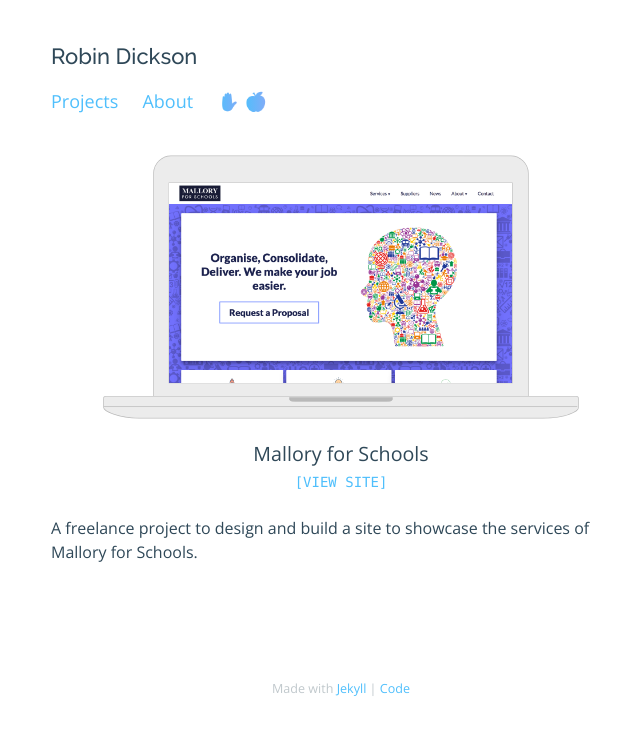
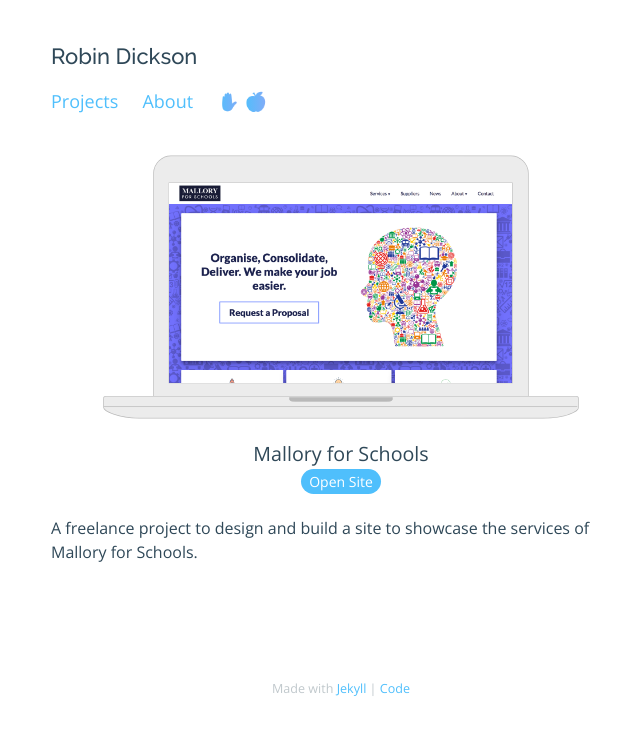
Before and after one commit to rbndickson/rbndickson.github.io, a Jekyll site: the page built from _projects/06-mallory-for-schools.markdown, in a window 1280 px wide. Shown: the top 735 px of the page, without its empty margins (299-939 px from the left). Built offline with Jekyll 4.4.1, drawn with Linux system fonts in a browser that asks for light colours; nearby versions of some CDN libraries.

Commit message:
feat: Redesign project link buttons

```diff
--- a/_layouts/project.html
+++ b/_layouts/project.html
@@ -15,10 +15,10 @@
       <h2>{{ page.title }}</h2>
       <ul class="site-links">
         {% if page.demo %}
-          <li><a href="{{ page.demo }}">[VIEW SITE]</a></li>
+          <li><a class="button" href="{{ page.demo }}">Open Site</a></li>
         {% endif %}
         {% if page.repository %}
-          <li><a href="{{ page.repository }}">[VIEW CODE]</a></li>
+          <li><a class="button" href="{{ page.repository }}">View Code</a></li>
         {% endif %}
       </ul>
       <h3>{{ page.created_in }}</h3>
--- a/_sass/_project.scss
+++ b/_sass/_project.scss
@@ -1,7 +1,22 @@
 .site-links li {
   display: inline-block;
-  font-family: $mono-font-family;
   font-size: $small-font-size;
+}
+
+a.button {
+  border-radius: 20px;
+  padding: 3px 8px;
+  background-color: $link-color;
+  background-image: linear-gradient($link-hover-color, $link-hover-color);
+  background-size: 100% 0;
+  background-position: bottom;
+  background-repeat: no-repeat;
+  color: white;
+  transition: all 0.15s;
+}
+
+a.button:hover {
+  background-size: 100% 100%;
 }
 
 .project-content {
```
